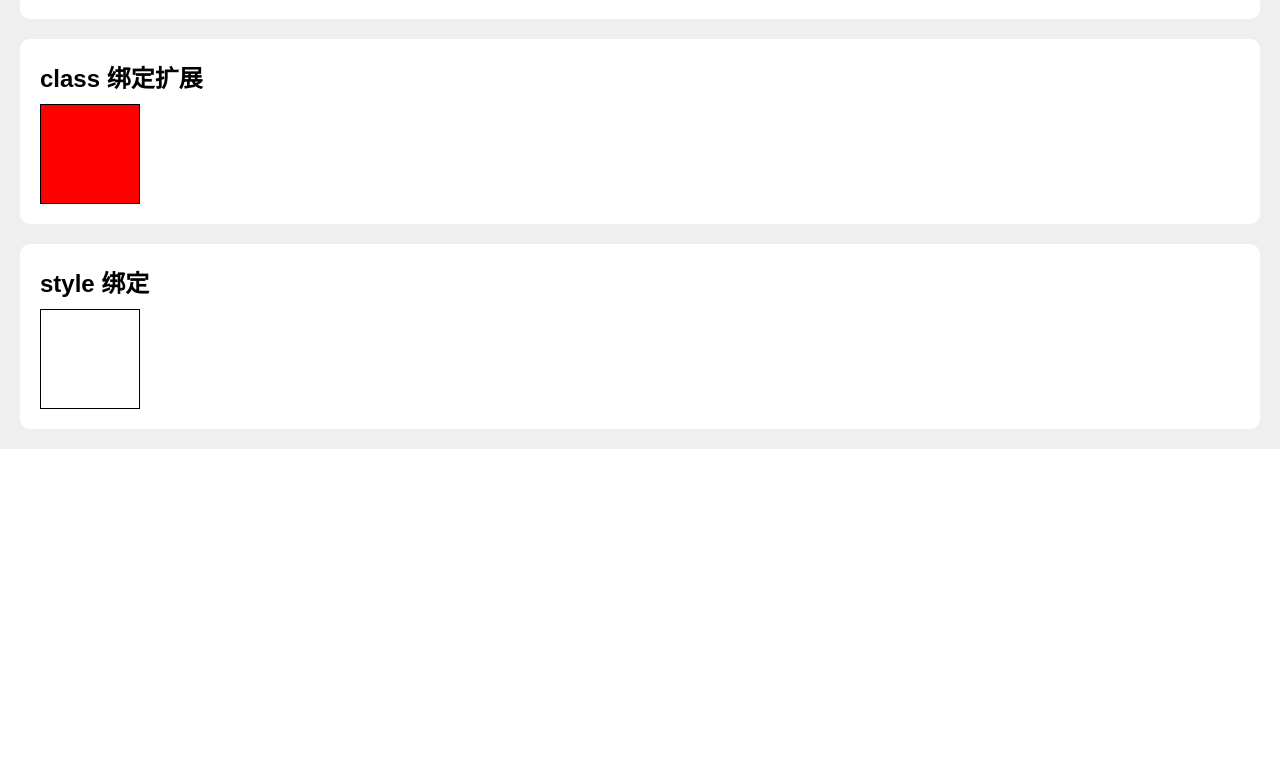
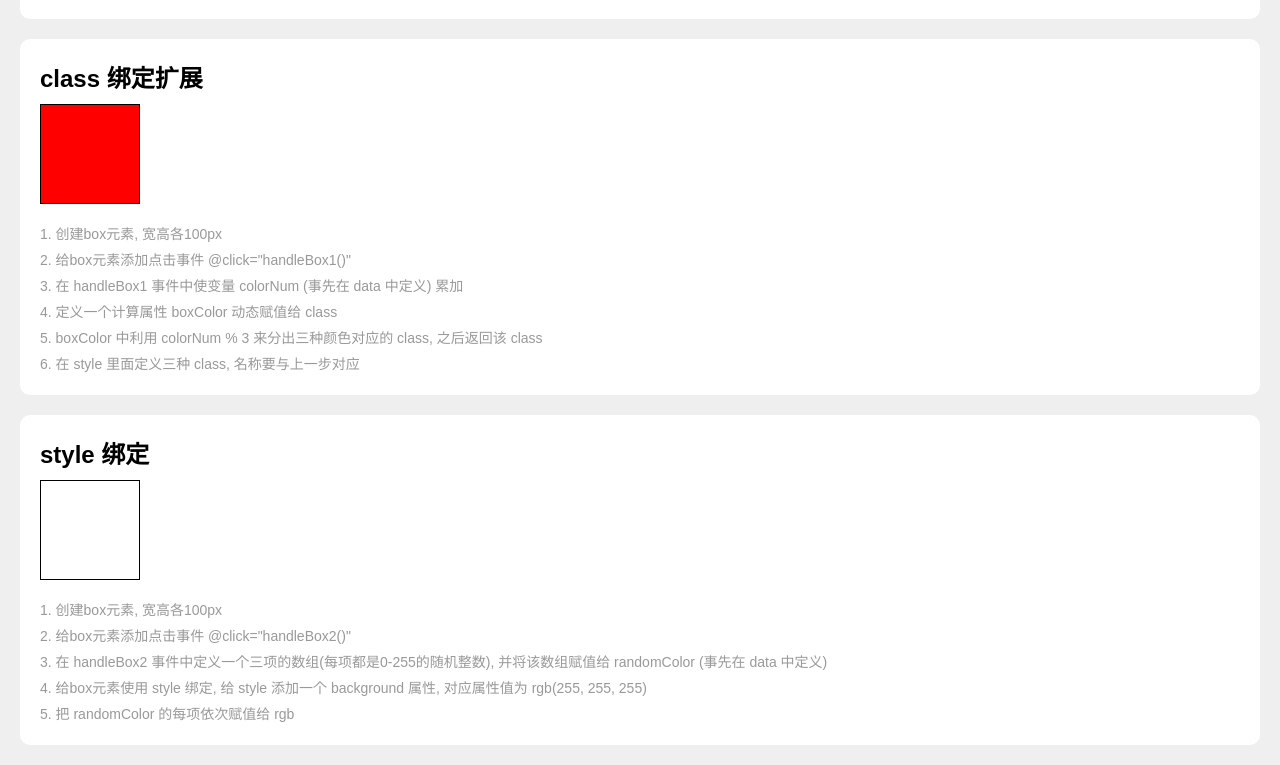
Before and after one commit to shenxianhui/hmm-admin, a Vue app: page /demo in a window 1280 px wide. Shown: the part 720-1485 px from the top of the page. Before the commit the page ends 1169 px from the top, so only its background shows below. Built offline with nearby package versions, Linux system fonts and the light colour scheme.

Commit message:
feat: 练习

```diff
--- a/src/router/index.js
+++ b/src/router/index.js
@@ -19,5 +19,12 @@ export default new VueRouter({
       component: () =>
         import(/* webpackChunkName: "view-[request]" */ `@/views/demo.vue`),
     },
+    //demo练习
+    {
+      path: '/demo-lianxi', // 路由地址
+      name: 'demo-lianxi', // 路由名称
+      component: () =>
+        import(/* webpackChunkName: "view-[request]" */ `@/views/demo练习.vue`),
+    },
   ],
 })
--- a/src/views/demo.vue
+++ b/src/views/demo.vue
@@ -9,8 +9,8 @@
     <!-- 点击事件 -->
     <div class="demo-item">
       <h2>点击事件</h2>
-      <div class="demo-item-content" @click="handleNum()">
-        <button>{{ num }}</button>
+      <div class="demo-item-content">
+        <button @click="handleNum()">{{ num }}</button>
       </div>
     </div>
 
@@ -56,6 +56,19 @@
           :class="boxColor"
           @click="handleBox1()"
         ></div>
+        <ul class="demo-item-content-text">
+          <li>1. 创建box元素, 宽高各100px</li>
+          <li>2. 给box元素添加点击事件 @click="handleBox1()"</li>
+          <li>
+            3. 在 handleBox1 事件中使变量 colorNum (事先在 data 中定义) 累加
+          </li>
+          <li>4. 定义一个计算属性 boxColor 动态赋值给 class</li>
+          <li>
+            5. boxColor 中利用 colorNum % 3 来分出三种颜色对应的 class,
+            之后返回该 class
+          </li>
+          <li>6. 在 style 里面定义三种 class, 名称要与上一步对应</li>
+        </ul>
       </div>
     </div>
 
@@ -70,6 +83,19 @@
           }"
           @click="handleBox2()"
         ></div>
+        <ul class="demo-item-content-text">
+          <li>1. 创建box元素, 宽高各100px</li>
+          <li>2. 给box元素添加点击事件 @click="handleBox2()"</li>
+          <li>
+            3. 在 handleBox2 事件中定义一个三项的数组(每项都是0-255的随机整数),
+            并将该数组赋值给 randomColor (事先在 data 中定义)
+          </li>
+          <li>
+            4. 给box元素使用 style 绑定, 给 style 添加一个 background 属性,
+            对应属性值为 rgb(255, 255, 255)
+          </li>
+          <li>5. 把 randomColor 的每项依次赋值给 rgb</li>
+        </ul>
       </div>
     </div>
   </div>
@@ -189,6 +215,15 @@ export default {
           background: #00f;
         }
       }
+      .demo-item-content-text {
+        margin-top: 20px;
+        font-size: 14px;
+        color: #999;
+        li {
+          margin-top: 5px;
+          line-height: 1.5;
+        }
+      }
     }
   }
 }
--- /dev/null
+++ b/src/views/demo练习.vue
@@ -0,0 +1,90 @@
+<template>
+  <div class="demo">
+    <div class="demo-item">
+      <h2>模板语法</h2>
+      <div class="demo-item-content">申贤慧喜欢吃{{ foods }}食物</div>
+    </div>
+    <div class="demo-item">
+      <h2>点击事件</h2>
+      <div class="demo-item-content" @click="handleNum()">
+        <button>{{ num }}</button>
+      </div>
+    </div>
+    <div class="demo-item">
+      <h2>计算属性</h2>
+      <div class="demo-item-content">
+        {{ num }} + {{ num1 }} + {{ num2 }} = {{ total }}
+      </div>
+    </div>
+    <div class="demo-item">
+      <h2>侦听器</h2>
+      <div class="demo-item-content">
+        {{ watchData }}
+      </div>
+    </div>
+    <div class="demo-item">
+      <h2>class 绑定</h2>
+      <div class="demo-item-content">
+        <!-- 两种颜色切换 -->
+        <div
+          class="demo-item-content-box"
+          :class="{ active: isActive }"
+          @click="handleBox()"
+        ></div>
+      </div>
+    </div>
+  </div>
+</template>
+
+<script>
+export default {
+  name: 'demo练习',
+  components: {},
+  props: {},
+  data() {
+    return {
+      foods: '粑粑',
+      num: 0,
+      num1: 2,
+      num2: 3,
+      watchData: 0,
+      isActive: true,
+    }
+  },
+  computed: {
+    total() {
+      return this.num + this.num1 + this.num2
+    },
+  },
+  watch: {
+    num(val, oldval) {
+      this.watchData = val + oldval
+    },
+  },
+  created() {},
+  mounted() {},
+  beforeDestroy() {},
+  methods: {
+    handleNum() {
+      this.num++
+    },
+    handleBox() {
+      this.isActive = !this.isActive
+    },
+  },
+}
+</script>
+
+<style lang="scss" scoped>
+.demo {
+  .demo-item {
+    .demo-item-content {
+      .demo-item-content-box {
+        &.active {
+          background-color: aqua;
+        }
+      }
+    }
+  }
+}
+</style>
```
